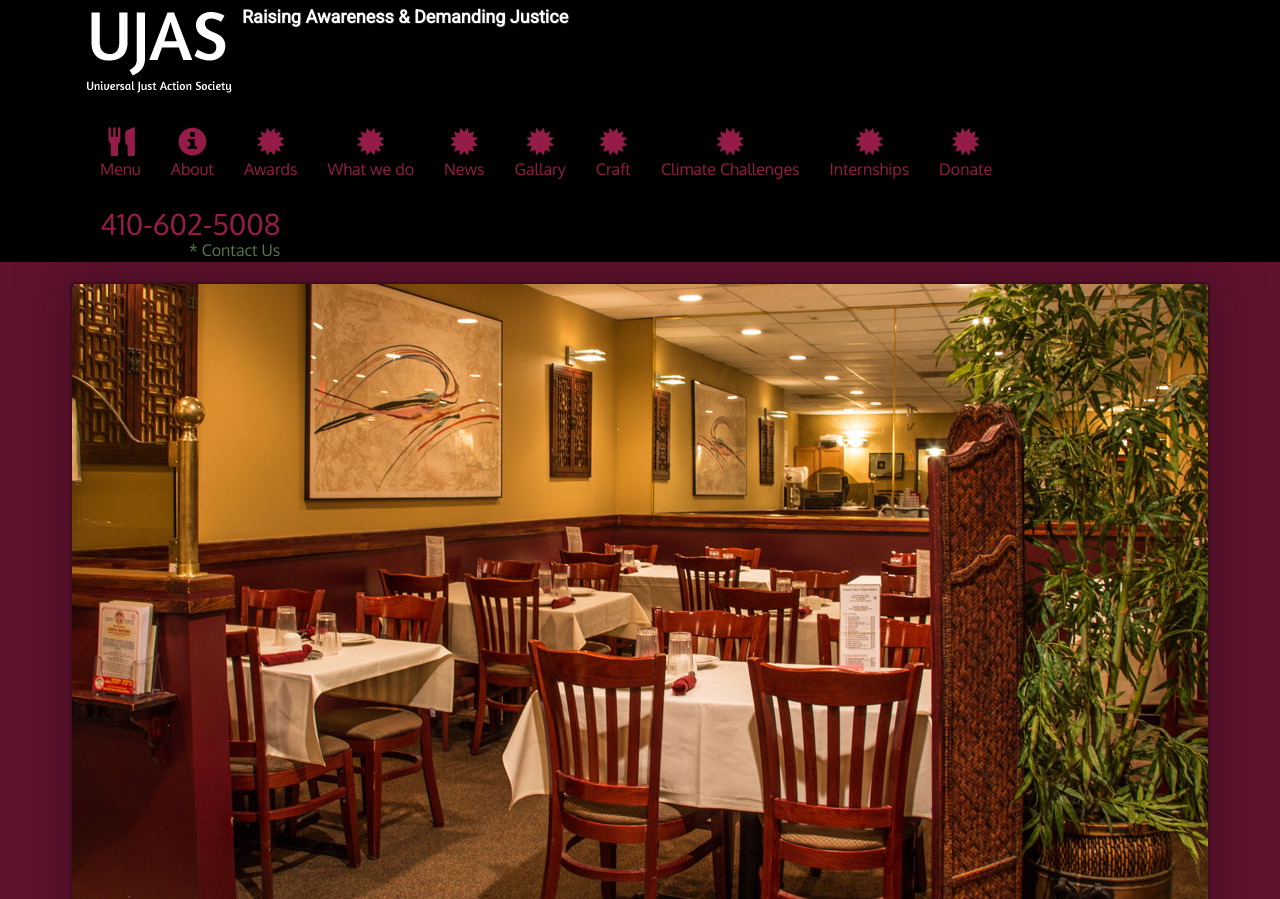
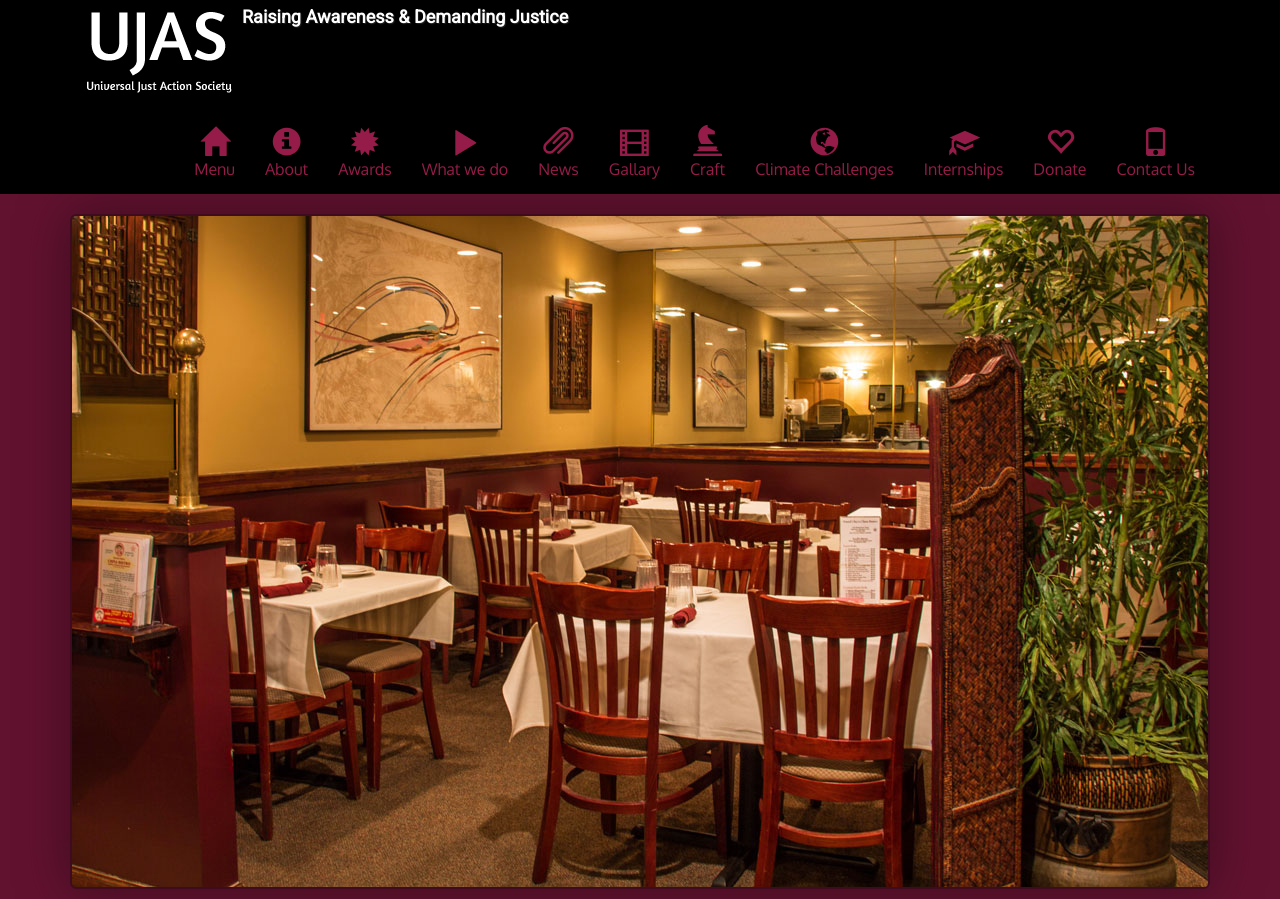
Before and after one commit to gauj/slsujas, a plain HTML site: page index.html in a window 1280 px wide. Shown: the top 899 px of the page. Drawn offline with Linux system fonts and the light colour scheme.

Commit message:
Updated index files and images

```diff
--- a/css/styles.css
+++ b/css/styles.css
@@ -80,7 +80,7 @@ body {
 }
 .navbar-header button.navbar-toggle {
   clear: both;
-  margin-top: -30px;
+  margin-top: -20px;
 }
 /* END HEADER */
 
--- a/index.html
+++ b/index.html
@@ -26,19 +26,20 @@
               <span>Certified</span>
             </p> -->
           </div>
+
           <button type="button" class="navbar-toggle collapsed" data-toggle="collapse" data-target="#collapsable-nav" aria-expanded="false">
             <span class="sr-only">Toggle navigation</span>
             <span class="icon-bar"></span>
             <span class="icon-bar"></span>
             <span class="icon-bar"></span>
           </button>
+
         </div>
-
         <div id="collapsable-nav" class="collapse navbar-collapse">
            <ul id="nav-list" class="nav navbar-nav navbar-right">
             <li>
               <a href="menu-categories.html">
-                <span class="glyphicon glyphicon-cutlery"></span><br class="hidden-xs"> Menu</a>
+                <span class="glyphicon glyphicon-home"></span><br class="hidden-xs"> Menu</a>
             </li>
             <li>
               <a href="#">
@@ -50,35 +51,35 @@
             </li>
              <li>
               <a href="#">
-                <span class="glyphicon glyphicon-certificate"></span><br class="hidden-xs"> What we do</a>
+                <span class="glyphicon glyphicon-play"></span><br class="hidden-xs"> What we do</a>
             </li>
             <li>
               <a href="#">
-                <span class="glyphicon glyphicon-certificate"></span><br class="hidden-xs"> News</a>
+                <span class="glyphicon glyphicon-paperclip"></span><br class="hidden-xs"> News</a>
             </li>
             <li>
               <a href="#">
-                <span class="glyphicon glyphicon-certificate"></span><br class="hidden-xs"> Gallary</a>
+                <span class="glyphicon glyphicon-film"></span><br class="hidden-xs"> Gallary</a>
             </li>
             <li>
               <a href="#">
-                <span class="glyphicon glyphicon-certificate"></span><br class="hidden-xs"> Craft</a>
+                <span class="glyphicon glyphicon-knight"></span><br class="hidden-xs"> Craft</a>
             </li>
             <li>
               <a href="#">
-                <span class="glyphicon glyphicon-certificate"></span><br class="hidden-xs"> Climate Challenges</a>
+                <span class="glyphicon glyphicon-globe"></span><br class="hidden-xs"> Climate Challenges</a>
             </li>
             <li>
               <a href="#">
-                <span class="glyphicon glyphicon-certificate"></span><br class="hidden-xs"> Internships</a>
+                <span class="glyphicon glyphicon-education"></span><br class="hidden-xs"> Internships</a>
             </li>
             <li>
               <a href="#">
-                <span class="glyphicon glyphicon-certificate"></span><br class="hidden-xs"> Donate</a>
+                <span class="glyphicon glyphicon-heart-empty"></span><br class="hidden-xs"> Donate</a>
             </li>
-            <li id="phone" class="hidden-xs">
-              <a href="tel:410-602-5008">
-                <span>410-602-5008</span></a><div>* Contact Us</div>
+            <li>
+              <a href="#">
+                <span class="glyphicon glyphicon-phone"></span><br class="hidden-xs"> Contact Us</a>
             </li>
           </ul><!-- #nav-list -->
         </div><!-- .collapse .navbar-collapse -->
```
